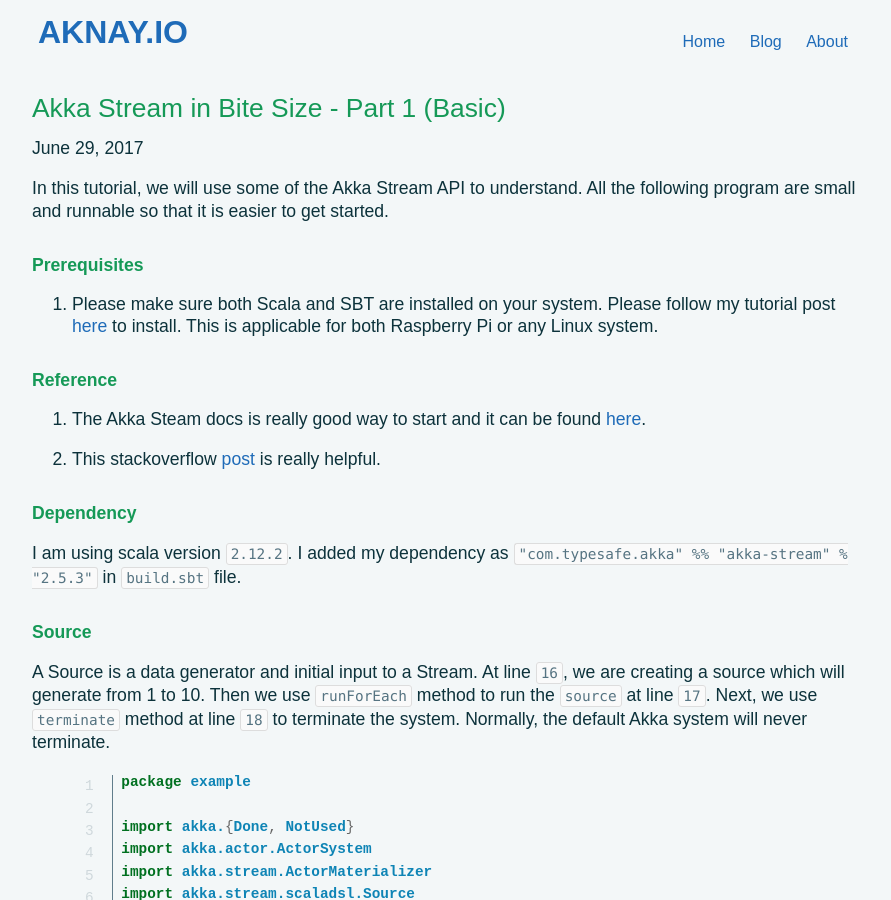
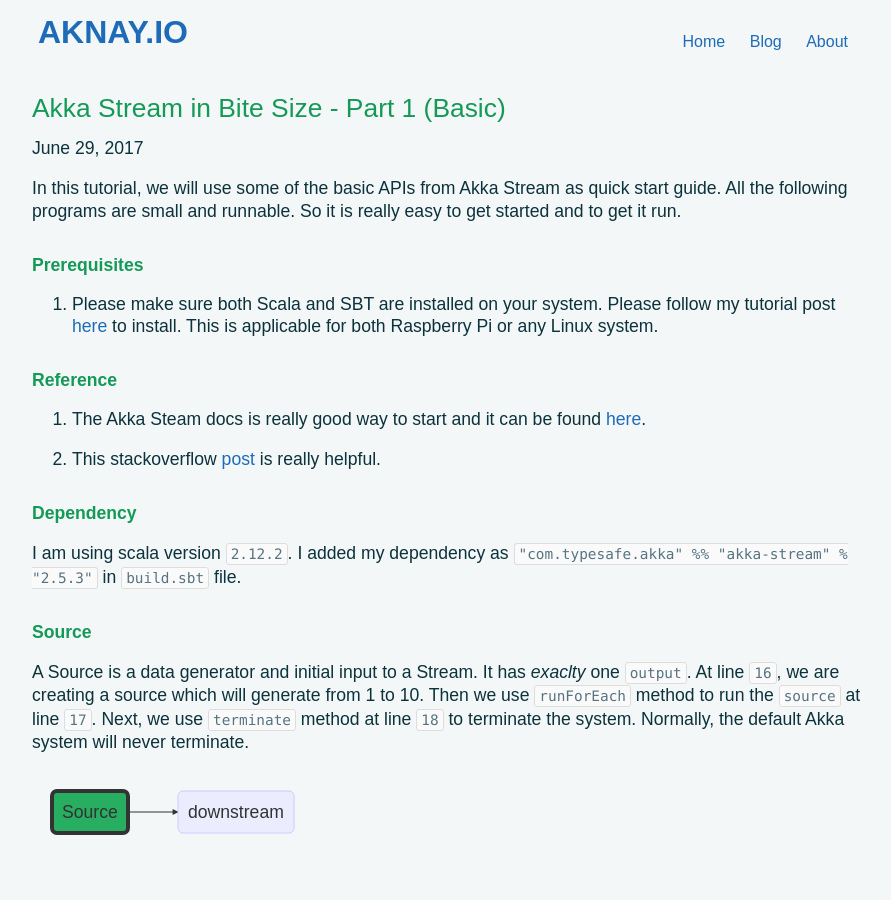
Before and after one commit to aknay/aknay.github.io, a Jekyll site: the page built from _posts/2017-06-29-akka-stream-in-bite-size-Part-1-basic.markdown, in a window 1280 px wide and 900 px high. Shown: the whole window, without its empty margins (192-1083 px from the left). Built offline with Jekyll 4.4.1, drawn with Linux system fonts in a browser that asks for light colours; some of the changed text lies outside the part shown.

Commit message:
add graphs and add more clear explanations

````diff
--- a/_posts/2017-06-29-akka-stream-in-bite-size-Part-1-basic.markdown
+++ b/_posts/2017-06-29-akka-stream-in-bite-size-Part-1-basic.markdown
@@ -4,7 +4,7 @@
 date:   2017-06-29 10:17:57 +0800
 excerpt_separator: <!-- excerpt -->
 ---
-In this tutorial, we will use some of the Akka Stream API to understand. All the following program are small and runnable so that it is easier to get started.
+In this tutorial, we will use some of the basic APIs from Akka Stream as quick start guide. All the following programs are small and runnable. So it is really easy to get started and to get it run.
 <!-- excerpt -->
 
 #### **Prerequisites**
@@ -22,7 +22,14 @@
 
 #### **Source**
 
-A Source is a data generator and initial input to a Stream. At line `16`, we are creating a source which will generate from 1 to 10. Then we use `runForEach` method to run the `source` at line `17`. Next, we use `terminate` method at line `18` to terminate the system. Normally, the default Akka system will never terminate.
+A Source is a data generator and initial input to a Stream. It has *exaclty* one `output`. At line `16`, we are creating a source which will generate from 1 to 10. Then we use `runForEach` method to run the `source` at line `17`. Next, we use `terminate` method at line `18` to terminate the system. Normally, the default Akka system will never terminate.
+
+<div class="mermaid">
+graph LR;
+   A(Source)-->B(downstream)
+   style A fill:#27ae60  ,stroke:#333,stroke-width:4px;
+</div>
+
 {% highlight scala linenos %}
 package example
 
@@ -62,8 +69,12 @@
 ```
 
 #### **Sink**
-A Sink is a data consumer and it locates at the endpoint of a stream. At line `13`, a sink is created and its job is to print received data from a source. Then we use a chain of commands to create a `flow`.  Once we run that flow, the data from `source` will be flow to `sink`.
-
+A Sink is a data consumer and it locates at the endpoint of a stream. It has *exaclty* one `input`. At line `13`, a sink is created and its job is to print received data from a source. Then we use a chain of commands to create a `flow`.  Once we run that flow, the data from `source` will be flow to `sink`.
+<div class="mermaid">
+graph LR;
+   A(upstream)-->B(Sink)
+   style B fill:#27ae60  ,stroke:#333,stroke-width:4px;
+</div>
 {% highlight scala linenos %}
 package example
 
@@ -99,8 +110,14 @@
 ```
 
 #### **Flow**
- Here, we use `via` to connect multiple `flows` at line `16`. Noticed that flow `multiplier` is reused at the fourth stage. This is one of the nice things about Akka. It gives you greater reusability power.
+A Flow serves as a connection between upstream and downstream. It can also transform data elements flowing through it. Here, we use `via` to connect multiple `flows` at line `16`. Noticed that flow `multiplier` is reused at the fourth stage. This is one of the nice things about Akka. It gives you greater reusability power.
 
+<div class="mermaid">
+graph LR;
+   A(upstream)-->B(Flow)
+   B-->C(downstream)
+   style B fill:#27ae60  ,stroke:#333,stroke-width:4px;
+</div>
 
 {% highlight scala linenos %}
 package example
@@ -138,8 +155,16 @@
 received: 42
 ```
 #### **Translation of Your Flow Idea with Graphs**
+Here, we are using `GrpahDSL` to express the data flow from previous example with the squiggly symbol `~>`.  These symbols help you to visualize the overall structure easily. It is really like the graphical representation of a flow from one end to another.
 
-The exact same result from the previous example can be reproduced with this example. Better yet, the squiggly symbol `~>` helps you to visualize the overall structure easily. It is really like the graphical representation of a flow from one end to another.
+
+<div class="mermaid">
+graph LR;
+   A(source)-->B(multiplier)
+   B-->C(adder)
+   C-->D(multiplier)
+   D-->E(sink)
+</div>
 
 {% highlight scala linenos %}
 package example
````
